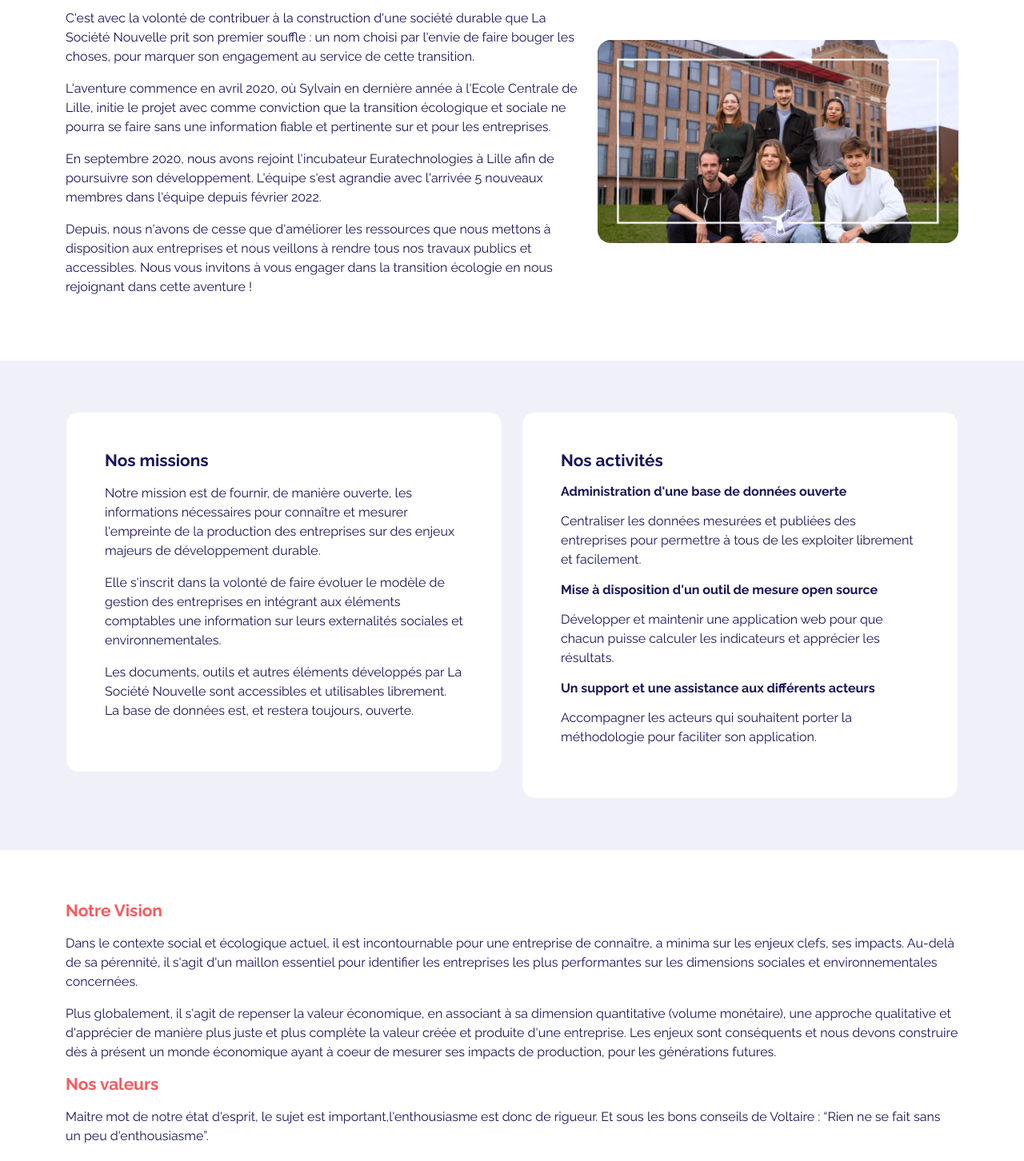
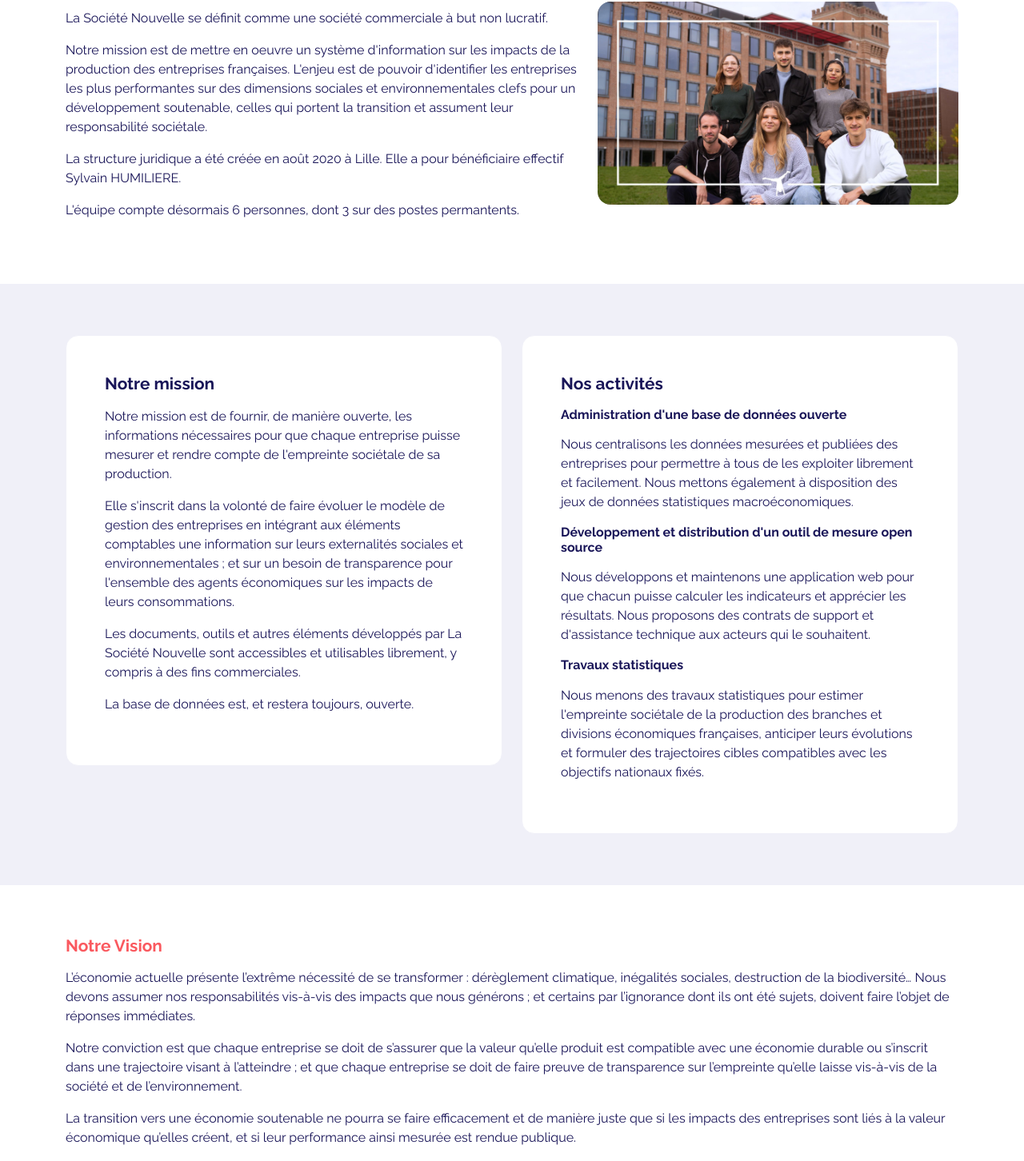
Before and after one commit to La-Societe-Nouvelle/LaSocieteNouvelle-Website, a Next.js app: page /a-propos in a window 1280 px wide. Shown: the part 350-1802 px from the top of the page at 80% size. Built offline with nearby package versions, Linux system fonts and the light colour scheme.

Commit message:
review a-propos page

```diff
--- a/src/pages/a-propos.js
+++ b/src/pages/a-propos.js
@@ -16,30 +16,21 @@ const About = () => {
             <Col lg={7} className="align-items-center">
               <h2>La Société Nouvelle</h2>
               <p>
-                C'est avec la volonté de contribuer à la construction d'une
-                société durable que La Société Nouvelle prit son premier souffle
-                : un nom choisi par l'envie de faire bouger les choses, pour
-                marquer son engagement au service de cette transition.
+                La Société Nouvelle se définit comme une société commerciale à but non lucratif.
               </p>
               <p>
-                L'aventure commence en avril 2020, où Sylvain en dernière année
-                à l'Ecole Centrale de Lille, initie le projet avec comme
-                conviction que la transition écologique et sociale ne pourra se
-                faire sans une information fiable et pertinente sur et pour les
-                entreprises.
+                Notre mission est de mettre en oeuvre un système d'information sur les impacts
+                de la production des entreprises françaises. L'enjeu est de pouvoir d'identifier
+                les entreprises les plus performantes
+                sur des dimensions sociales et environnementales clefs pour un développement soutenable,
+                celles qui portent la transition et assument leur responsabilité sociétale.
               </p>
               <p>
-                En septembre 2020, nous avons rejoint l'incubateur
-                Euratechnologies à Lille afin de poursuivre son développement.
-                L'équipe s'est agrandie avec l'arrivée 5 nouveaux membres dans
-                l'équipe depuis février 2022.
+                La structure juridique a été créée en août 2020 à Lille. Elle a pour bénéficiaire effectif
+                Sylvain HUMILIERE.
               </p>
               <p>
-                Depuis, nous n'avons de cesse que d'améliorer les ressources que
-                nous mettons à disposition aux entreprises et nous veillons à
-                rendre tous nos travaux publics et accessibles. Nous vous
-                invitons à vous engager dans la transition écologie en nous
-                rejoignant dans cette aventure !
+                L'équipe compte désormais 6 personnes, dont 3 sur des postes permantents.
               </p>
             </Col>
             <Col>
@@ -59,23 +50,28 @@ const About = () => {
           <Row>
             <Col>
               <div className="bg-white p-5 border rounded">
-                <h3>Nos missions</h3>
+                <h3>Notre mission</h3>
                 <p>
                   Notre mission est de fournir, de manière ouverte, les
-                  informations nécessaires pour connaître et mesurer l'empreinte
-                  de la production des entreprises sur des enjeux majeurs de
-                  développement durable.
+                  informations nécessaires pour que chaque entreprise
+                  puisse mesurer et rendre compte de l'empreinte sociétale
+                  de sa production.
                 </p>
                 <p>
                   Elle s'inscrit dans la volonté de faire évoluer le modèle de
                   gestion des entreprises en intégrant aux éléments comptables
                   une information sur leurs externalités sociales et
-                  environnementales.
+                  environnementales ; et sur un besoin de transparence pour
+                  l'ensemble des agents économiques sur les impacts de leurs
+                  consommations.
                 </p>
                 <p>
                   Les documents, outils et autres éléments développés par La
-                  Société Nouvelle sont accessibles et utilisables librement. La
-                  base de données est, et restera toujours, ouverte.
+                  Société Nouvelle sont accessibles et utilisables librement, y
+                  compris à des fins commerciales.
+                </p>
+                <p>
+                  La base de données est, et restera toujours, ouverte.
                 </p>
               </div>
             </Col>
@@ -86,23 +82,27 @@ const About = () => {
                   Administration d'une base de données ouverte
                 </h4>
                 <p>
-                  Centraliser les données mesurées et publiées des entreprises
+                  Nous centralisons les données mesurées et publiées des entreprises
                   pour permettre à tous de les exploiter librement et
-                  facilement.
+                  facilement. Nous mettons également à disposition des jeux de données
+                  statistiques macroéconomiques.
                 </p>
                 <h4 className="h5">
-                  Mise à disposition d'un outil de mesure open source
+                  Développement et distribution d'un outil de mesure open source
                 </h4>
                 <p>
-                  Développer et maintenir une application web pour que chacun
-                  puisse calculer les indicateurs et apprécier les résultats.
+                  Nous développons et maintenons une application web pour que chacun
+                  puisse calculer les indicateurs et apprécier les résultats. Nous proposons
+                  des contrats de support et d'assistance technique aux acteurs qui le souhaitent.
                 </p>
                 <h4 className="h5">
-                  Un support et une assistance aux différents acteurs
+                  Travaux statistiques
                 </h4>
                 <p>
-                  Accompagner les acteurs qui souhaitent porter la méthodologie
-                  pour faciliter son application.
+                  Nous menons des travaux statistiques pour estimer l'empreinte sociétale
+                  de la production des branches et divisions économiques françaises,
+                  anticiper leurs évolutions et formuler des trajectoires cibles compatibles
+                  avec les objectifs nationaux fixés.
                 </p>
               </div>
             </Col>
@@ -114,48 +114,52 @@ const About = () => {
         <Container>
           <Row>
             <h3 className="text-secondary">Notre Vision</h3>
-
             <p>
-              Dans le contexte social et écologique actuel, il est
-              incontournable pour une entreprise de connaître, a minima sur les
-              enjeux clefs, ses impacts. Au-delà de sa pérennité, il s'agit d'un
-              maillon essentiel pour identifier les entreprises les plus
-              performantes sur les dimensions sociales et environnementales
-              concernées.
+              L’économie actuelle présente l’extrême nécessité de se transformer :
+              dérèglement climatique, inégalités sociales, destruction de la biodiversité…
+              Nous devons assumer nos responsabilités vis-à-vis des impacts que nous
+              générons ; et certains par l’ignorance dont ils ont été sujets, doivent
+              faire l’objet de réponses immédiates.
+            </p>
+            <p>
+              Notre conviction est que chaque entreprise se doit de s’assurer que la
+              valeur qu’elle produit est compatible avec une économie durable ou
+              s’inscrit dans une trajectoire visant à l’atteindre ; et que chaque
+              entreprise se doit de faire preuve de transparence sur l’empreinte
+              qu’elle laisse vis-à-vis de la société et de l’environnement.
+            </p>
+            <p>
+              La transition vers une économie soutenable ne pourra se faire efficacement
+              et de manière juste que si les impacts des entreprises sont liés à la
+              valeur économique qu’elles créent, et si leur performance ainsi mesurée
+              est rendue publique.
+            </p>
+            <p>
+              Nous entreprenons donc la construction d’une base de données ouverte
+              centralisant les impacts de la valeur produite des entreprises sur
+              des enjeux sociaux et environnementaux clefs et la mise en œuvre
+              des ressources nécessaires à leur mesure.
+              Notre enjeu n'est pas de développer une activité commerciale mais de
+              faire évoluer les normes comptables pour enfin s’outiller pour la
+              transition écologique et sociale et ainsi se donner les moyens d’agir.
+            </p>
+            <p>
+              La Société Nouvelle n’est que la structure porteuse de cette initiative :
+              l’ensemble de nos travaux sont à l’entière disposition des acteurs économiques,
+              et notre volonté est de transférer nos activités aux pouvoirs publics.
             </p>
 
+            {/* <h3 className="text-secondary">Nos valeurs</h3>
             <p>
-              Plus globalement, il s'agit de repenser la valeur économique, en
-              associant à sa dimension quantitative (volume monétaire), une
-              approche qualitative et d'apprécier de manière plus juste et plus
-              complète la valeur créée et produite d'une entreprise. Les enjeux
-              sont conséquents et nous devons construire dès à présent un monde
-              économique ayant à coeur de mesurer ses impacts de production,
-              pour les générations futures.
+              Notre projet se construit autour des valeurs de transparence et d'engagement.
+            </p>
+            <p>
+              Nous souhaitons mettre en oeuvre des solutions opérationnelles.
+              Nos travaux sont rendus publics :
+              les ressources, données et méthodologies sont ainsi librement
+              acessibles et réutilisables par tous.
             </p>
 
-            <h3 className="text-secondary">Nos valeurs</h3>
-            <p>
-              Maitre mot de notre état d'esprit, le sujet est
-              important,l'enthousiasme est donc de rigueur. Et sous les bons
-              conseils de Voltaire : “Rien ne se fait sans un peu
-              d'enthousiasme”.
-            </p>
-
-            <p>
-              Nous souhaitons mettre en oeuvre des solutions opérationnelles,
-              avec le souci de l'efficacité. Nos travaux sont rendus publics :
-              les ressources, données et méthodologies sont ainsi librement
-              acessibles, vérifiables et réutilisables par tous. Nous nous
-              efforçons de fournir la meilleure qualité de service pour proposer
-              une méthode crédible et rigoureuse et ambitionner sa large
-              diffusion.
-            </p>
-            {/* <p>
-              Nous nous efforçons de fournir la meilleure qualité de service
-              pour proposer une méthode crédible et rigoureuse et ambitionner sa
-              large diffusion.
-            </p> */}
             <h3 className="text-secondary">Notre positionnement</h3>
             <p>
               La Société Nouvelle oeuvre à la mise en place d'un service
@@ -166,14 +170,14 @@ const About = () => {
               l'information extra-financière au coeur des tableaux de gestion et
               informer entreprises et particuliers des impacts de leurs
               consommations.
-            </p>
+            </p> */}
           </Row>
           <hr></hr>
         </Container>
       </section>
       <section className="text-center">
         <Container>
-          <h3> Notre équipe</h3>
+          <h3> L'équipe</h3>
           <Row>
             <Col>
               <div className="px-5">
```
